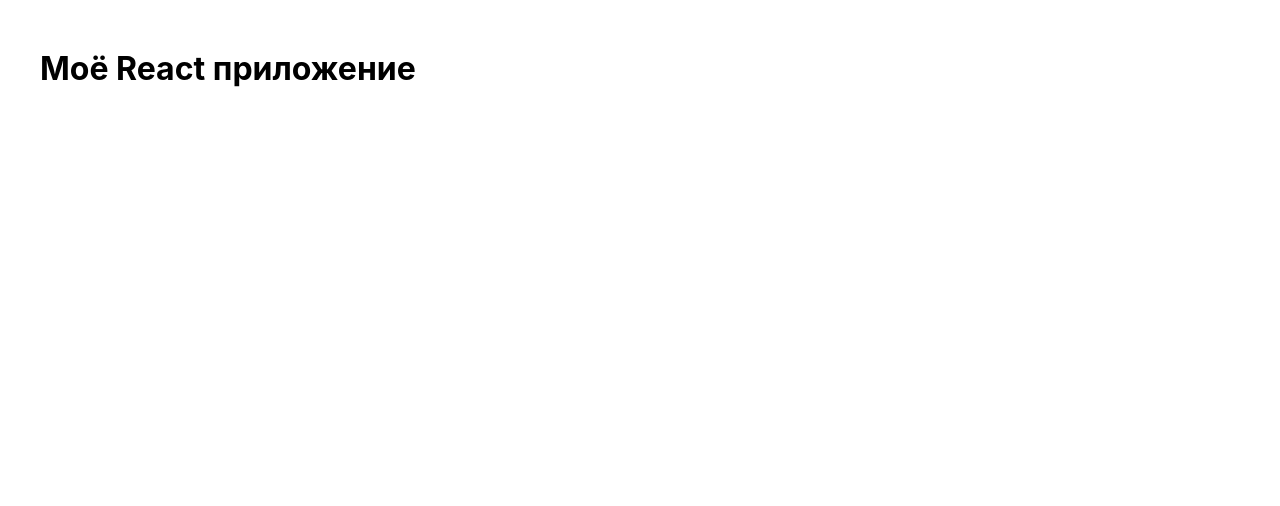
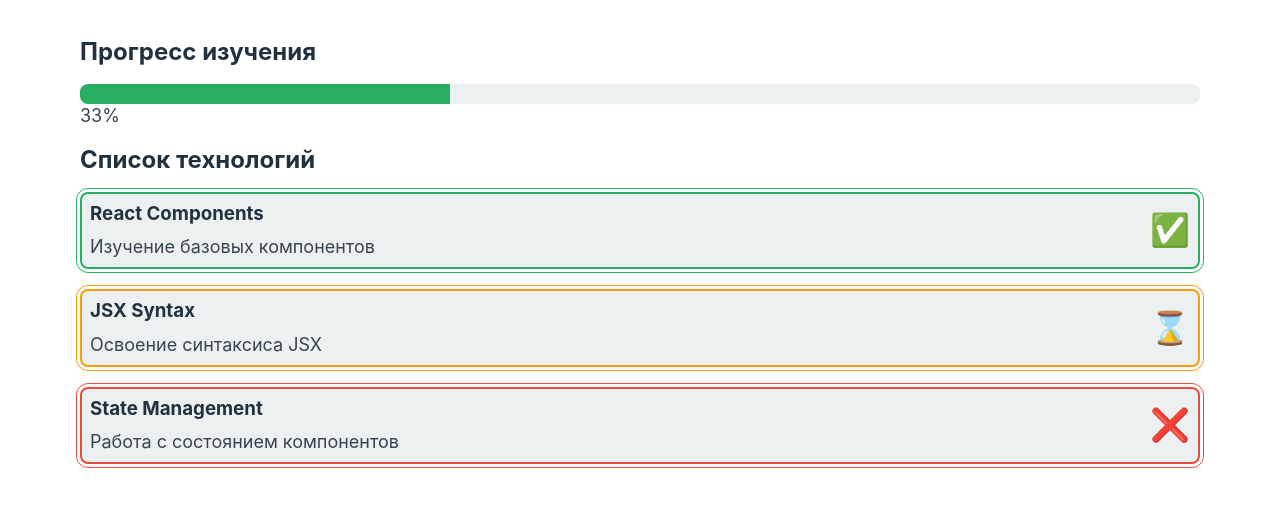
Before and after one commit to YanchikSivova/technology-tracker, a React (Vite) app: page / in a window 1280 px wide. Shown: the top 506 px of the page. Built offline with nearby package versions, Linux system fonts and the light colour scheme.

Commit message:
feat: add progress and technology cards

```diff
--- a/src/App.css
+++ b/src/App.css
@@ -1,4 +1,29 @@
 /* базовые стили для приложения */
+:root{
+
+    --color-background:#FFFFFF;
+
+    --font-primary: 'Montserrat';
+    --font-fallback: -apple-system, BlinkMacSystemFont, 'Segoe UI', Roboto, Oxygen, Ubuntu, Cantarell, sans-serif;
+}
+
+* {
+    box-sizing: border-box;
+}
+
+html,
+body {
+    padding: 0;
+    margin: 0;
+    width: 100%;
+}
+
+body {
+    background-color: var(--color-background);
+    font-family: var(--font-primary), var(--font-fallback);
+    font-size: 16px;
+    line-height: 1.5rem;
+}
 .App {
   max-width: 1200px;
   margin: 0 auto;
--- a/src/App.jsx
+++ b/src/App.jsx
@@ -1,9 +1,26 @@
 import './App.css';
+import './components/TechnologyCard.css';
+import './components/ProgressHeader.css';
+import TechnologyCard from './components/TechnologyCard';
+import ProgressHeader from './components/ProgressHeader';
 function App() {
-return (
-<div className="App">
-<h1>Моё React приложение</h1>
-</div>
-);
+  const technologies = [
+    {
+      id: 1, title: 'React Components', description: 'Изучение базовых компонентов',
+      status: 'completed'
+    },
+    {
+      id: 2, title: 'JSX Syntax', description: 'Освоение синтаксиса JSX', status:
+        'in-progress'
+    },
+    {
+      id: 3, title: 'State Management', description: 'Работа с состоянием компонентов', status: 'not-started' }
+    ];
+  return (
+    <div className="App">
+      <ProgressHeader technologies={technologies}/>
+      <TechnologyCard technologies={technologies}/>
+    </div>
+  );
 }
 export default App;
--- /dev/null
+++ b/src/components/ProgressHeader.css
@@ -0,0 +1,36 @@
+:root{
+    --color-not-started:#e74c3c; --color-in-progress:#f39c12; --color-completed:#27AE60;
+    --color-title:#22313f; --color-primary:#36454f;
+    --color-background:#FFFFFF; --color-cards:#ecf0f1;
+
+    --font-primary: 'Montserrat';
+    --font-fallback: -apple-system, BlinkMacSystemFont, 'Segoe UI', Roboto, Oxygen, Ubuntu, Cantarell, sans-serif;
+}
+
+.progress-header{
+    margin: 20px;
+}
+
+.progress-header h2{
+    color: var(--color-title);
+}
+
+.progress-header span{
+    margin: 0;
+    font-size: 18px;
+    color: var(--color-primary);
+}
+
+.progress-bar{
+    width: 100%;
+    height: 20px;
+    background-color: var(--color-cards);
+    border-radius: 8px;
+    overflow: hidden;
+}
+
+.progress-fill{
+    height: 100%;
+    background-color: var(--color-completed);
+    transition: width 0.3s ease;
+}
--- /dev/null
+++ b/src/components/ProgressHeader.jsx
@@ -0,0 +1,16 @@
+function ProgressHeader(props){
+    const completedCount = props.technologies.filter(technology=>technology.status === 'completed').length;
+    const totalCount = props.technologies.length;
+    const progressPercentage = totalCount > 0? Math.round((completedCount/totalCount)*100):0;
+    return(
+        <div className="progress-header">
+            <h2>Прогресс изучения</h2>
+            <div className="progress-bar">
+                <div className="progress-fill" style={{width: `${progressPercentage}%`}}></div>
+            </div>
+            <span>{progressPercentage}%</span>
+        </div>
+    );
+}
+
+export default ProgressHeader
--- a/src/components/TechnologyCard.css
+++ b/src/components/TechnologyCard.css
@@ -0,0 +1,70 @@
+:root{
+    --color-not-started:#e74c3c; --color-in-progress:#f39c12; --color-completed:#27AE60;
+    --color-title:#22313f; --color-primary:#36454f;
+    --color-background:#FFFFFF; --color-cards:#ecf0f1;
+
+    --font-primary: 'Montserrat';
+    --font-fallback: -apple-system, BlinkMacSystemFont, 'Segoe UI', Roboto, Oxygen, Ubuntu, Cantarell, sans-serif;
+}
+
+
+.technologies-list{
+    margin: 20px;
+}
+
+.technologies-list h2{
+    color: var(--color-title);
+}
+
+.technologies-list ul{
+    list-style: none;
+    display: flex;
+    flex-direction: column;
+    width: auto;
+    gap: 20px;
+    padding: 0;
+}
+
+.technologies-list li{
+    display: flex;
+    justify-content: space-between;
+    align-items: center;
+    background-color: var(--color-cards);
+    border-radius: 8px;
+    padding: 8px;
+}
+
+.not-started{
+    border: 2px solid var(--color-not-started);
+    outline: 1px solid var(--color-not-started);
+    outline-offset: 3px;
+}
+
+.in-progress{
+    border: 2px solid var(--color-in-progress);
+    outline: 1px solid var(--color-in-progress);
+    outline-offset: 3px;
+}
+
+.completed{
+    border: 2px solid var(--color-completed);
+    outline: 1px solid var(--color-completed);
+    outline-offset: 3px;
+}
+
+.technologies-list h3{
+    margin: 0;
+    margin-bottom: 0.5em;
+    color: var(--color-title);
+}
+
+.description{
+    margin: 0;
+    font-size: 18px;
+    color: var(--color-primary);
+}
+
+.status-icon{
+    margin: 0;
+    font-size: 32px;
+}
--- a/src/components/TechnologyCard.jsx
+++ b/src/components/TechnologyCard.jsx
@@ -0,0 +1,20 @@
+function TechnologyCard(props) {
+    return (
+        <div className="technologies-list">
+            <h2>Список технологий</h2>
+            <ul>
+                {props.technologies.map(technology => (
+                    <li key={technology.id} className={technology.status}>
+                        <span>
+                            <h3>{technology.title}</h3>
+                            <p className="description">{technology.description}</p>
+                        </span>
+                        <p className="status-icon">{technology.status === 'not-started' ? '❌' : (technology.status === 'completed' ? '✅' : '⌛️')}</p>
+                    </li>
+                ))}
+            </ul>
+        </div>
+    );
+}
+
+export default TechnologyCard;
```
